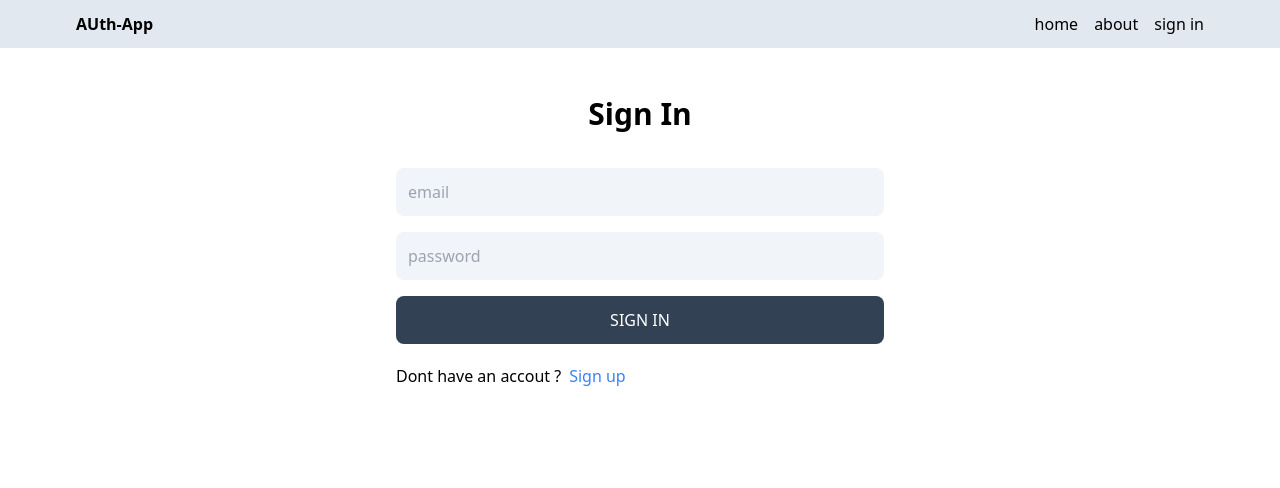
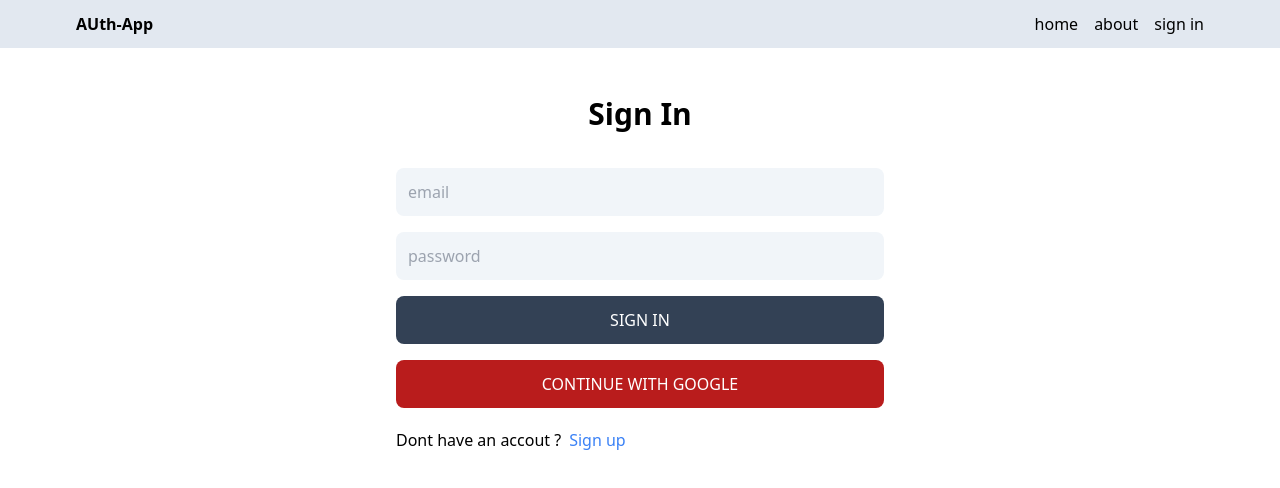
Before and after one commit to smartkelvin123/AUTH-PROJECT, a React (Vite) app in the folder client-app/: page /sign-In in a window 1280 px wide. Shown: the top 488 px of the page. Built offline with nearby package versions, Linux system fonts and the light colour scheme.

Commit message:
add redux-persis

```diff
--- /dev/null
+++ b/client-app/src/components/Oauth.jsx
@@ -0,0 +1,20 @@
+import React from "react";
+
+const Oauth = () => {
+  const handleGoogleClick = async () => {
+    try {
+    } catch (error) {}
+  };
+
+  return (
+    <button
+      type="button"
+      onClick={handleGoogleClick}
+      className="bg-red-700 text-white p-3 rounded-lg  uppercase hover:opacity-95"
+    >
+      continue with google
+    </button>
+  );
+};
+
+export default Oauth;
--- a/client-app/src/pages/SignIn.jsx
+++ b/client-app/src/pages/SignIn.jsx
@@ -6,6 +6,7 @@ import {
   signInSuccess,
 } from "../redux/user/userSlice";
 import { useDispatch, useSelector } from "react-redux";
+import Oauth from "../components/Oauth";
 
 const SignIn = () => {
   const [formData, setFormData] = useState({});
@@ -68,6 +69,7 @@ const SignIn = () => {
         >
           {loading ? "loading..." : "sign in"}
         </button>
+        <Oauth />
       </form>
       <div className="flex gap-2 mt-5">
         <p>Dont have an accout ?</p>
--- a/client-app/src/pages/SignUp.jsx
+++ b/client-app/src/pages/SignUp.jsx
@@ -1,5 +1,6 @@
 import React, { useState } from "react";
 import { Link, useNavigate } from "react-router-dom";
+import Oauth from "../components/Oauth";
 
 const SignUp = () => {
   const [formData, setFormData] = useState({});
@@ -70,6 +71,7 @@ const SignUp = () => {
         >
           {loading ? "loading..." : "sign up"}
         </button>
+        <Oauth />
       </form>
       <div className="flex gap-2 mt-5">
         <p>have an account ?</p>
```
